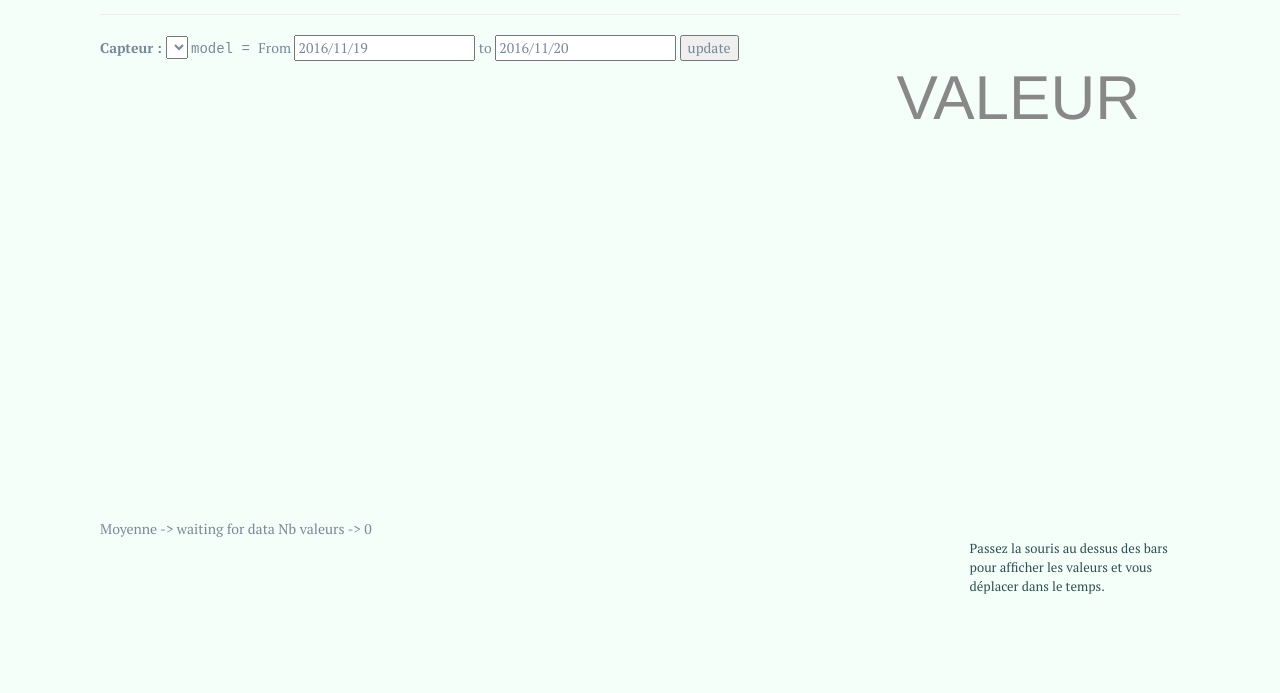
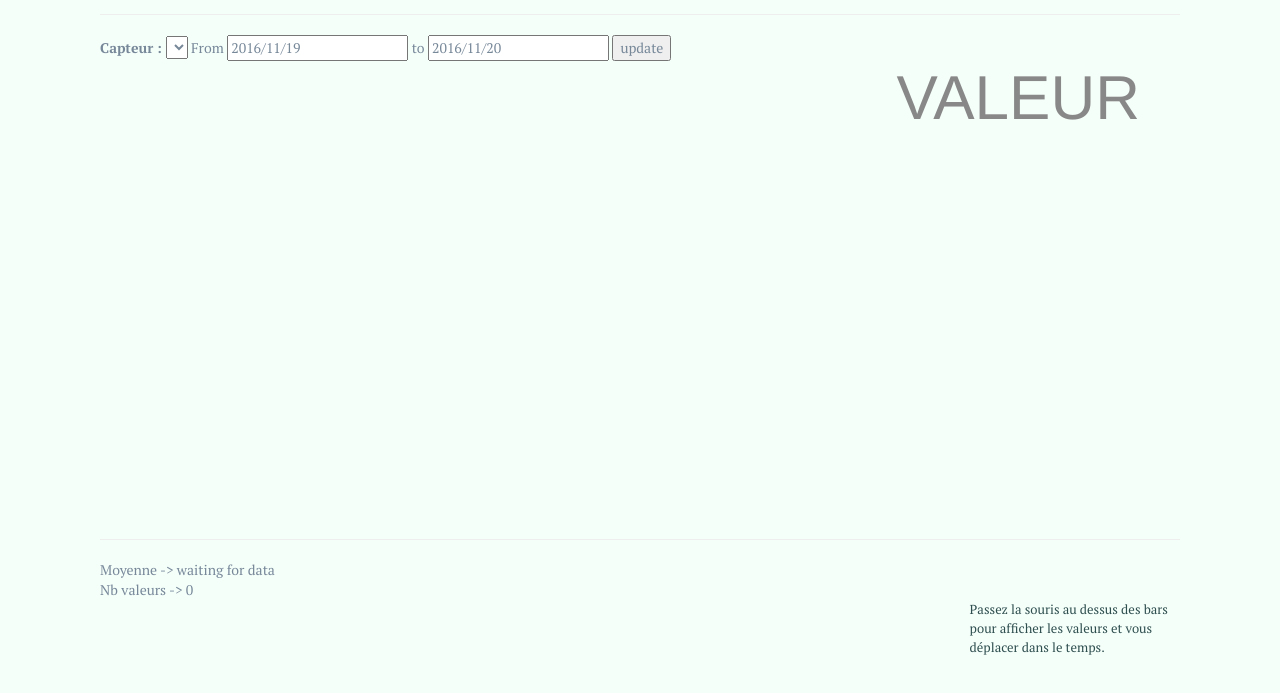
Before and after one commit to e-coucou/Rky10, a website: page public/index.html in a window 1280 px wide. Shown: the part 107-800 px from the top of the page. Drawn offline with nearby package versions, Linux system fonts and the light colour scheme; no server answers.

Commit message:
parfait !

```diff
--- a/public/index.html
+++ b/public/index.html
@@ -42,16 +42,16 @@
             <label>Capteur :
             <select ng-model="data.model" ng-options="option.scale for option in data.availableOptions"></select>
             </label>
-            <tt>model = </tt><span ng-bind="data.model.scale"></span>
-        <span>From</span>
+<!--            <tt>model = </tt><span ng-bind="data.model.scale"></span> -->
+        <span>      From</span>
         <input type="text" ng-model="after"></input>
         <span>to</span>
         <input type="text" ng-model="before"></input>
         <button ng-click="clickButton()">update</button>
         </div>
         <d3-lines id="chart" data="d3Data" label="capteur" moyn="moyenne"></d3-lines>
-        <br>
-        <span>Moyenne    -> {{moyenne}}</span>
+        <hr>
+        <span>Moyenne    -> {{moyenne}}</span><br>
         <span>Nb valeurs -> {{nb}}</span>
         <br>
         <aside>Passez la souris au dessus des bars pour afficher les valeurs et vous déplacer dans le temps.<br></aside>
```
